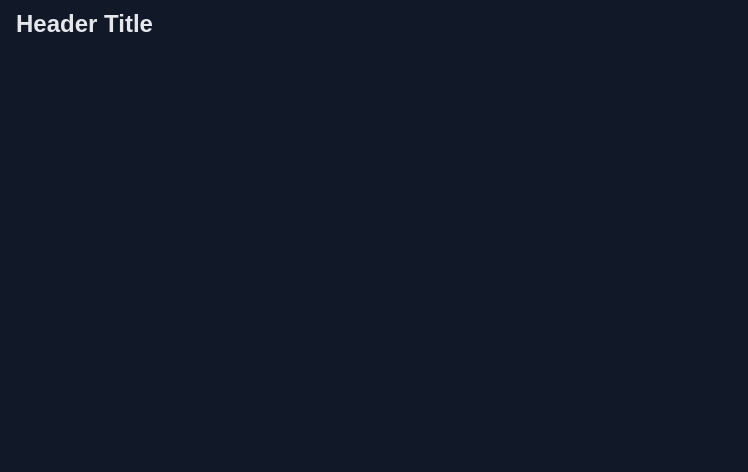
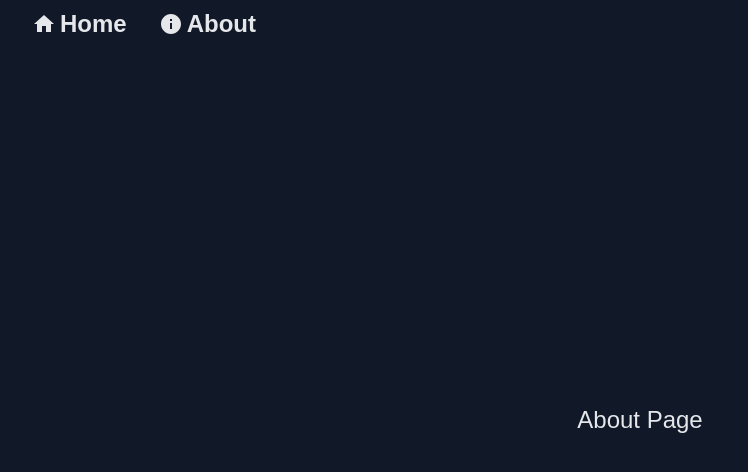
Before and after one commit to ryo-is/react-my-portfolio, a React (Create React App) app: page /about in a window 1280 px wide. Shown: the top 472 px of the page, without its empty margins (0-748 px from the left). Built offline with nearby package versions, Linux system fonts and the light colour scheme.

Commit message:
add atomic design

```diff
--- a/package.json
+++ b/package.json
@@ -32,6 +32,7 @@
     "@types/react-dom": "^17.0.0",
     "react": "^17.0.2",
     "react-dom": "^17.0.2",
+    "react-icons": "^4.2.0",
     "react-router-dom": "^5.2.0",
     "react-scripts": "4.0.3",
     "typescript": "^4.1.2",
--- a/src/App.tsx
+++ b/src/App.tsx
@@ -1,13 +1,15 @@
 import React from 'react';
 import { BrowserRouter as Router, Route } from 'react-router-dom';
+import { Layout } from '@templates/Layout';
 import { Home } from '@views/Home';
-import { Layout } from '@templates/Layout';
+import { About } from '@views/About';
 
 export const App = (): JSX.Element => {
   return (
     <Layout>
       <Router>
         <Route exact path="/" component={Home} />
+        <Route exact path="/about" component={About} />
       </Router>
     </Layout>
   );
--- a/src/components/atoms/Link.tsx
+++ b/src/components/atoms/Link.tsx
@@ -0,0 +1,14 @@
+import React from 'react';
+
+export type LinkProps = {
+  to: string;
+  children: React.ReactNode;
+};
+
+export const Link = ({ to, children }: LinkProps): JSX.Element => {
+  return (
+    <a className="mx-4" href={to}>
+      {children}
+    </a>
+  );
+};
--- /dev/null
+++ b/src/components/molecules/AboutLink.tsx
@@ -0,0 +1,14 @@
+import React from 'react';
+import { Link } from '@atoms/Link';
+import { MdInfo } from 'react-icons/md';
+
+export const AboutLink = (): JSX.Element => {
+  return (
+    <Link to="/about">
+      <div className="flex items-center">
+        <MdInfo />
+        <span className="ml-1">About</span>
+      </div>
+    </Link>
+  );
+};
--- /dev/null
+++ b/src/components/molecules/HomeLink.tsx
@@ -0,0 +1,14 @@
+import React from 'react';
+import { Link } from '@atoms/Link';
+import { MdHome } from 'react-icons/md';
+
+export const HomeLink = (): JSX.Element => {
+  return (
+    <Link to="/">
+      <div className="flex items-center">
+        <MdHome />
+        <span className="ml-1">Home</span>
+      </div>
+    </Link>
+  );
+};
--- /dev/null
+++ b/src/components/organisms/Nav.tsx
@@ -0,0 +1,12 @@
+import React from 'react';
+import { HomeLink } from '@molecules/HomeLink';
+import { AboutLink } from '@molecules/AboutLink';
+
+export const Nav = (): JSX.Element => {
+  return (
+    <>
+      <HomeLink />
+      <AboutLink />
+    </>
+  );
+};
--- a/src/components/templates/Header.tsx
+++ b/src/components/templates/Header.tsx
@@ -1,9 +1,10 @@
 import React from 'react';
+import { Nav } from '@organisms/Nav';
 
 export const Header = (): JSX.Element => {
   return (
     <header className="h-header flex items-center px-4 text-2xl font-bold">
-      <div>Header Title</div>
+      <Nav />
     </header>
   );
 };
--- /dev/null
+++ b/src/views/About.tsx
@@ -0,0 +1,11 @@
+import React from 'react';
+
+export const About = (): JSX.Element => {
+  return (
+    <div className="flex items-center justify-center h-full">
+      <div className="flex flex-col text-center">
+        <div className="mb-2">About Page</div>
+      </div>
+    </div>
+  );
+};
--- a/tsconfig.paths.json
+++ b/tsconfig.paths.json
@@ -4,7 +4,10 @@
     "paths": {
       "@components/*": ["src/components/*"],
       "@views/*": ["src/views/*"],
-      "@templates/*": ["src/components/templates/*"]
+      "@templates/*": ["src/components/templates/*"],
+      "@atoms/*": ["src/components/atoms/*"],
+      "@molecules/*": ["src/components/molecules/*"],
+      "@organisms/*": ["src/components/organisms/*"]
     }
   }
 }
```
Also changed, not shown: 1 other file (tests, documents, lock files or other folders).
